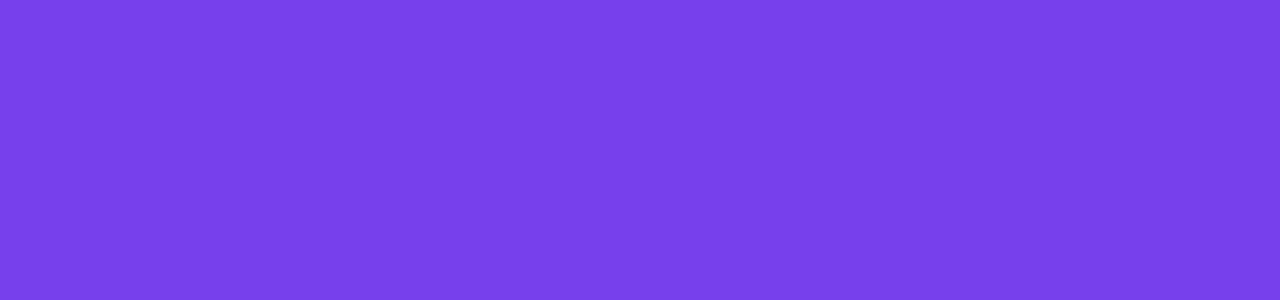
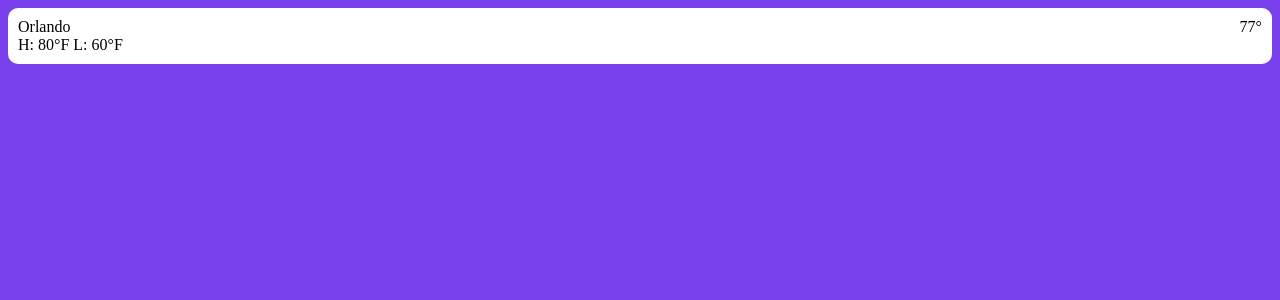
Before and after one commit to brooksmckinley/weather, a React (Create React App) app in the folder frontend/: page /test in a window 1280 px wide. Before the commit this address had no page. Shown: the top 300 px of the page. Built offline with nearby package versions, Linux system fonts and the light colour scheme.

Commit message:
Add CityCard component and basic styling

```diff
--- a/frontend/src/App.js
+++ b/frontend/src/App.js
@@ -4,6 +4,8 @@ import Login from './pages/Login';
 import Register from './pages/Register';
 import Dashboard from './pages/Dashboard';
 import Forecast from './pages/Forecast';
+
+import CityCard from './components/CityCard';
 
 // Example app code, kept for reference.
 
@@ -38,9 +40,16 @@ function App() {
         <Route path="/register" element={<Register />} />
         <Route path="/dashboard" element={<Dashboard />} />
         <Route path="/forecast" element={<Forecast />} />
+        <Route path="/test" element={<Test />} />
       </Routes>
     </BrowserRouter>
   );
 }
 
+function Test() {
+  return <>
+    <CityCard cityName="Orlando" highTemp={80} lowTemp={60} currentTemp={77} />
+  </>;
+}
+
 export default App;
--- /dev/null
+++ b/frontend/src/components/CityCard.css
@@ -0,0 +1,7 @@
+.cityCard {
+    background-color: white;
+    border-radius: 10px;
+    padding: 10px;
+    display: flex;
+    justify-content: space-between;
+}
--- /dev/null
+++ b/frontend/src/components/CityCard.js
@@ -0,0 +1,20 @@
+import './CityCard.css';
+
+function CityCard({cityName, highTemp, lowTemp, currentTemp}) {
+
+    return <div className="cityCard">
+        <div>
+            <div>
+                {cityName}
+            </div>
+            <div>
+                H: {highTemp}°F L: {lowTemp}°F
+            </div>
+        </div>
+        <div>
+            {currentTemp}°
+        </div>
+    </div>;
+}
+
+export default CityCard;
```
